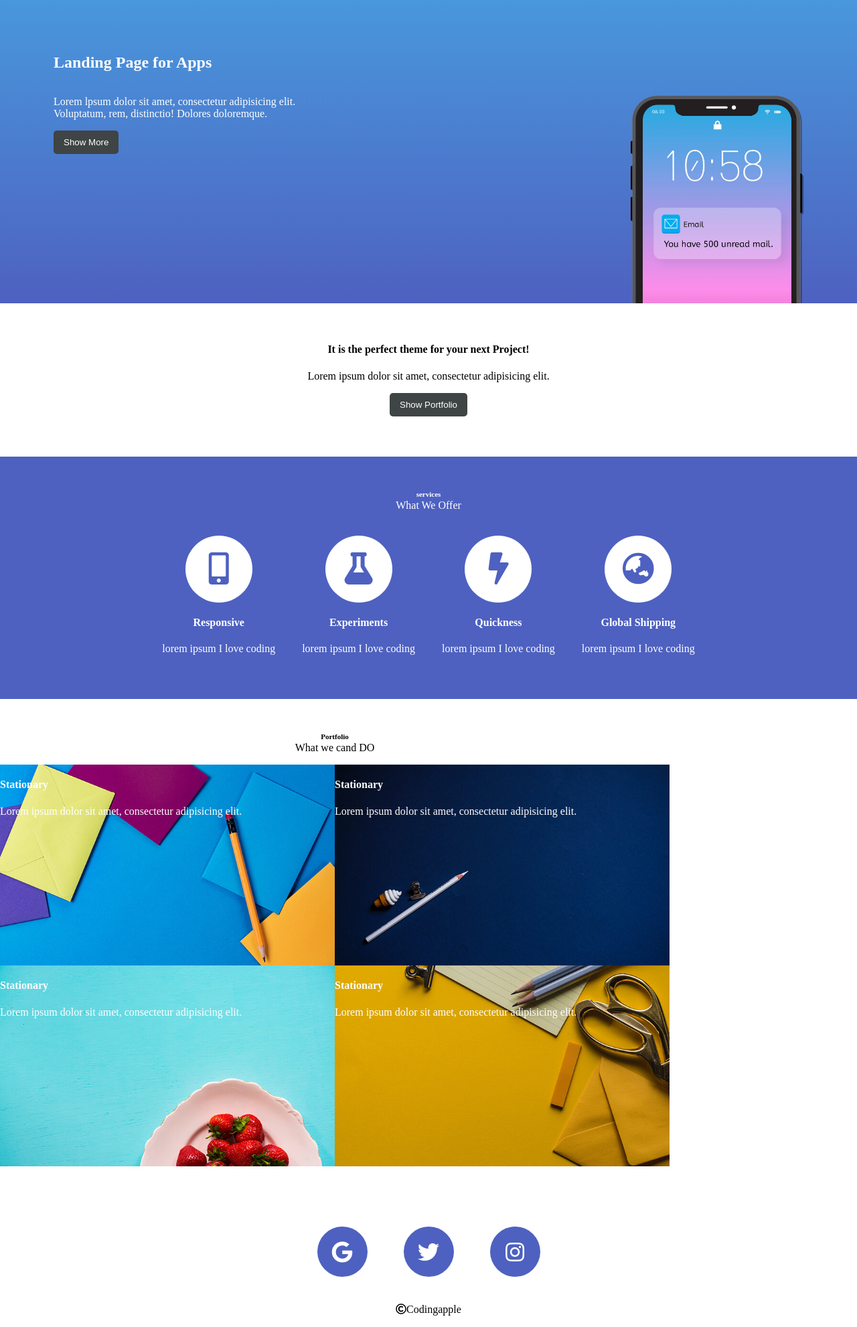
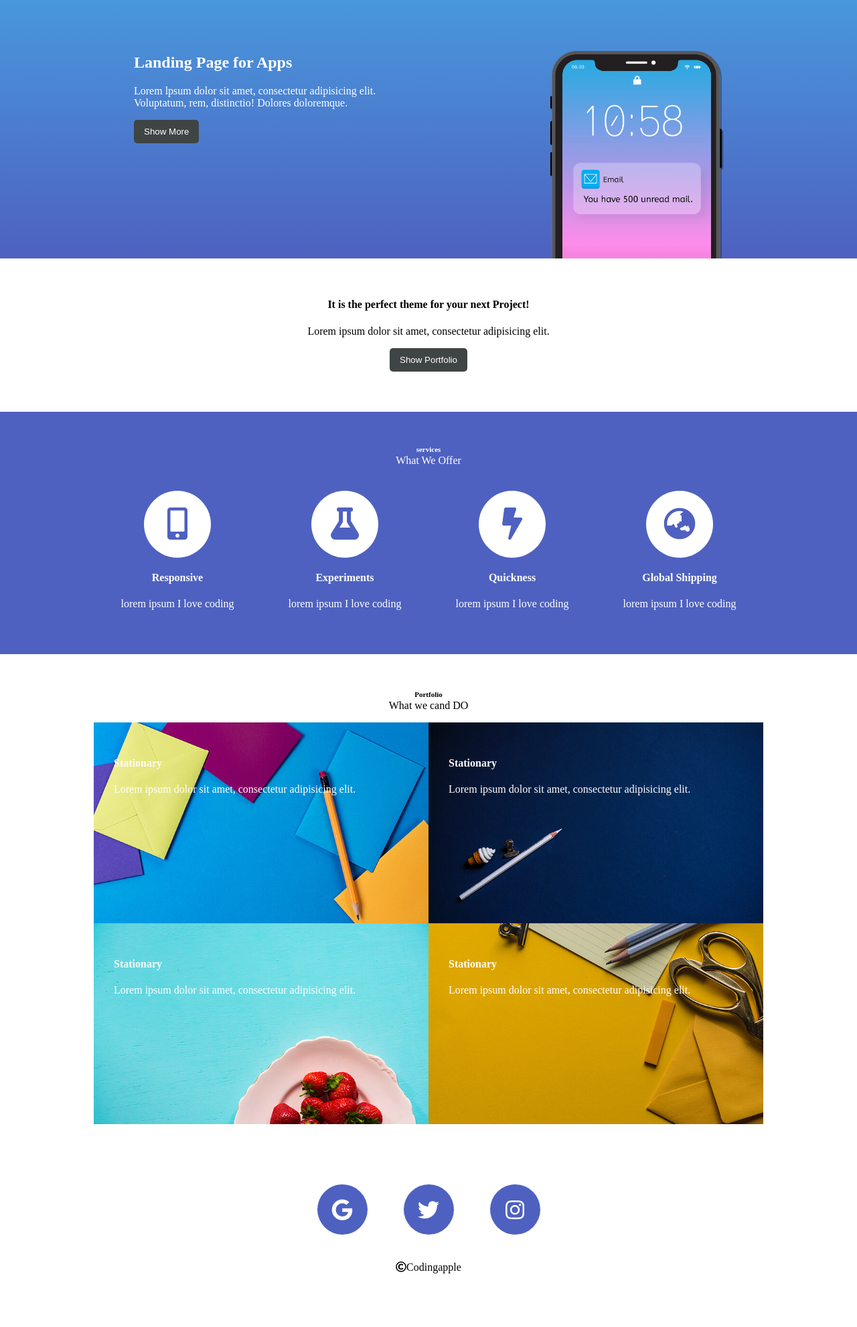
Before and after one commit to inoray/codingapple_web_study, a web app: file HtmlCss/Portfolio_1/index.html in a window 1280 px wide. Shown: the top 1982 px of the page at 67% size. After the commit the page ends 1902 px from the top, so only its background shows below. Run offline with its HTML, style and script files only (its server is not run), Linux system fonts and the light colour scheme; some libraries are stand-ins or nearby versions.

Commit message:
[HtmlCss] Portfolio 완성

```diff
--- a/HtmlCss/Portfolio_1/css/main.css
+++ b/HtmlCss/Portfolio_1/css/main.css
@@ -18,6 +18,8 @@ body {
 
 .land-container{
   display: flex;
+  max-width: 900px;
+  margin: auto;
 }
 
 .land-message{
@@ -69,11 +71,14 @@ body {
 
 .offer-icon-container{
   display: flex;
-  justify-content: center;
+  justify-content: space-between;
+  width: 1000px;
+  margin: auto;
 }
 
 .offer-icon-item{
   margin: 20px;
+  width: 25%;
 }
 
 .offer-icon-item i{
@@ -86,43 +91,44 @@ body {
   box-sizing: border-box;
 }
 
-.portfolio{
+.portfolio-container{
   width: 1000px;
   text-align: center;
-  padding-top: 30px;
+  margin: auto;
+  margin-top: 50px;
 }
 
 .portfolio-box{
-  /* display: inline-block; */
-  /* display: flex; */
+  display: flex;
+  flex-wrap: wrap;
   text-align: left;
   color: white;
-  margin: auto;
+  width: 100%;
 }
 
 .portfolio-bgimg{
   width: 50%;
-  height:300px;
+  height: 300px;
+  box-sizing: border-box;
   background-size: cover;
-  float:left;
-  /* padding: 30px; */
+  position: relative;
+}
+.white-box{
+  height: 100%;
+  border: solid white 0px;
+  transition: all 0.3s;
+  box-sizing: border-box;
+  background-color: transparent;
+  position: absolute;
+  width: 100%;
+}
+.portfolio-bgimg .portfolio-msg{
+  padding: 30px;
 }
 
-.white-box{
-  border: solid white 0px;
-  box-sizing: border-box;
-  transition: all 1s;
+.portfolio-bgimg:hover .white-box{
+  border: solid white 20px;
 }
-
-.white-box:hover{
-  border: solid white 10px;
-  box-sizing: border-box;
-}
-
-/* .portfolio-bgimg:hover{
-  border: solid white 10px;
-  box-sizing: border-box;
-} */
 
 .portfolio-lt{
   background-image: url("../img/portfolio-1.jpg");
@@ -135,10 +141,6 @@ body {
 }
 .portfolio-rb{
   background-image: url("../img/portfolio-4.jpg");
-}
-
-.portfolio-clear{
-  clear : both;
 }
 
 .footer{
@@ -164,17 +166,19 @@ body {
 }
 
 @media screen and (max-width : 1200px) {
-  .portfolio-box{
+  .portfolio-container{
+    width: 500px;
+  }
+  .portfolio-bgimg{
     width: 100%;
   }
-  .portfolio-container{
-    flex-direction: column;
-    text-align: center;
+  .offer-icon-container{
+    width: 500px;
+    flex-wrap: wrap;
   }
 
-  .portfolio-bgimg{
-    width: 100%;
-    display: inline-block;
+  .offer-icon-item{
+    width: 40%;
   }
 }
 
@@ -188,4 +192,7 @@ body {
   .img-iphone{
     align-self: center;
   }
+  .offer-icon-item{
+    width: 90%;
+  }
 }
--- a/HtmlCss/Portfolio_1/index.html
+++ b/HtmlCss/Portfolio_1/index.html
@@ -13,9 +13,9 @@
 <body>
   <div>
     <div class="land-main">
-      <h2 class="land-title">Landing Page for Apps</h2>
       <div class="land-container">
         <div class="land-message">
+          <h2 class="land-title">Landing Page for Apps</h2>
           <p>Lorem lpsum dolor sit amet, consectetur adipisicing elit.<br>
             Voluptatum, rem, distinctio! Dolores doloremque.</p>
           <button class="btn-show">Show More</button>
@@ -59,34 +59,37 @@
       </div>
     </div>
 
-    <div class="portfolio">
+    <div class="portfolio-container">
       <p><b class="s-title">Portfolio</b><br>What we cand DO</p>
       <div class="portfolio-box">
-        <div class="white-box">
-          <div class="portfolio-bgimg portfolio-lt">
+        <div class="portfolio-bgimg portfolio-lt">
+          <div class="white-box"></div>
+          <div class="portfolio-msg">
             <h4>Stationary</h4>
             <p>Lorem ipsum dolor sit amet, consectetur adipisicing elit.</p>
           </div>
         </div>
-        <div class="white-box">
-          <div class="portfolio-bgimg portfolio-rt">
+        <div class="portfolio-bgimg portfolio-rt">
+          <div class="white-box"></div>
+          <div class="portfolio-msg">
             <h4>Stationary</h4>
             <p>Lorem ipsum dolor sit amet, consectetur adipisicing elit.</p>
           </div>
         </div>
-        <div class="white-box">
-          <div class="portfolio-bgimg portfolio-lb">
+        <div class="portfolio-bgimg portfolio-lb">
+          <div class="white-box"></div>
+          <div class="portfolio-msg">
             <h4>Stationary</h4>
             <p>Lorem ipsum dolor sit amet, consectetur adipisicing elit.</p>
           </div>
         </div>
-        <div class="white-box">
-          <div class="portfolio-bgimg portfolio-rb">
+        <div class="portfolio-bgimg portfolio-rb">
+          <div class="white-box"></div>
+          <div class="portfolio-msg">
             <h4>Stationary</h4>
             <p>Lorem ipsum dolor sit amet, consectetur adipisicing elit.</p>
           </div>
         </div>
-        <div class="portfolio-clear"></div>
       </div>
     </div>
 
```
